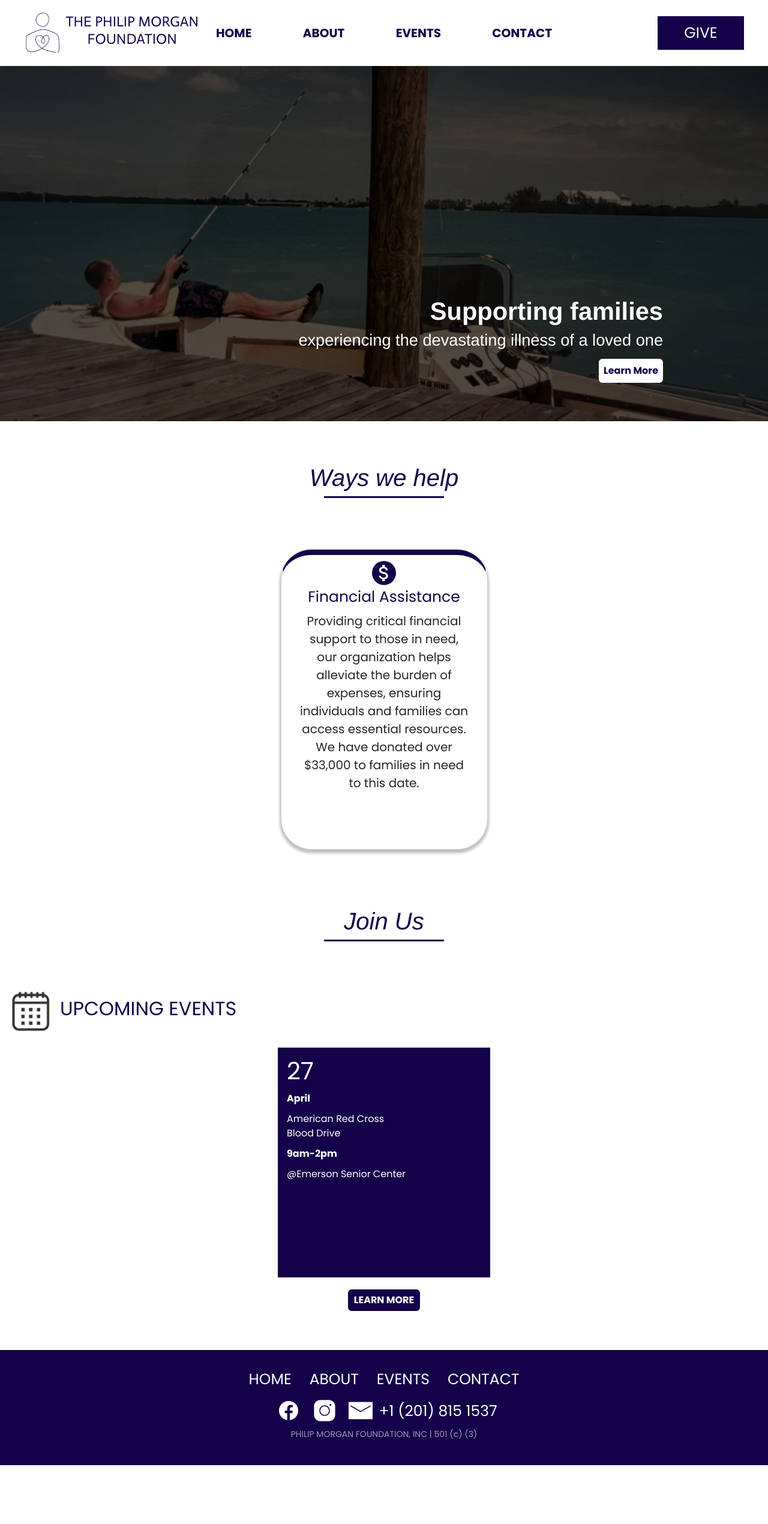
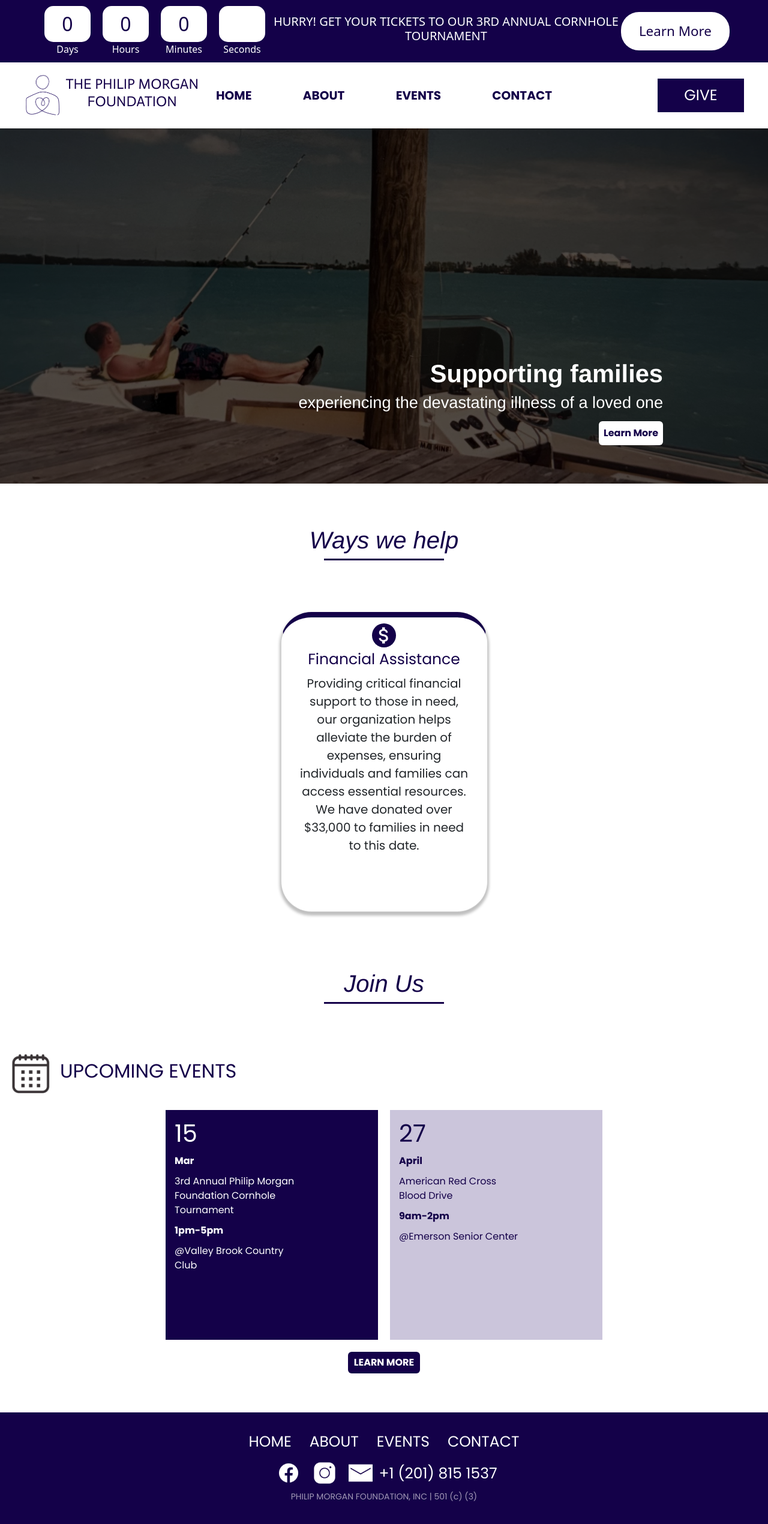
Before and after one commit to jaymbans/phillip-morgan-foundation, a React (Create React App) app in the folder philip-morgan-foundation/: page / in a window 1280 px wide. Shown: the top 2540 px of the page at 60% size. Before the commit the page ends 2442 px from the top, so only its background shows below. Built offline with nearby package versions, Linux system fonts and the light colour scheme; a web font is replaced by a local one.

Commit message:
add new cornhole tournament date

```diff
--- a/philip-morgan-foundation/src/App.js
+++ b/philip-morgan-foundation/src/App.js
@@ -21,16 +21,16 @@ function App() {
           <Route path="events" element={<PageLayout children={<Events />} />} />
           <Route path="contact" element={<PageLayout children={<Contact />} />} />
           <Route path="donate" element={<PageLayout children={<Donate />} />} />
-          {/* <Route path="cornhole-event"
-            element={<CornholeEvent />} /> */}
-          {/* <Route path="cornhole-event/donate"
+          <Route path="cornhole-event"
+            element={<CornholeEvent />} />
+          <Route path="cornhole-event/donate"
             element={<PageLayout children={
               <Donate
-                title='Buy tickets to the 2nd Annual PMF Foundation Cornhole torunament by March 31st'
+                title='Buy tickets to the 3rd Annual PMF Foundation Cornhole torunament by March 15th'
                 action='Buy tickets through'
                 qrLink={require("./media/cornhole-qr-code.png")}
-                formLink={"https://www.zeffy.com/en-US/ticketing/ef02f6bb-8a09-4839-b3a7-83d3a872cc10"} />
-            } />} /> */}
+                formLink={"https://www.zeffy.com/embed/ticketing/3rd-annual-philip-morgan-foundation-cornhole-tournament-fundraiser"} />
+            } />} />
           <Route path="*" element={<NotFound />} />
         </Routes>
       </Router>
--- a/philip-morgan-foundation/src/PageComponents/Home/Home.jsx
+++ b/philip-morgan-foundation/src/PageComponents/Home/Home.jsx
@@ -54,7 +54,8 @@ function Home() {
               })
             }
           </div>
-          <Link to='/events' className="blue btn">learn more</Link>
+          <Link to='/cornhole-event' className="blue btn">learn more</Link>
+          {/* <Link to='/events' className="blue btn">learn more</Link> */}
         </div>
       </section>
     </div>
--- a/philip-morgan-foundation/src/PageComponents/NavBar.jsx
+++ b/philip-morgan-foundation/src/PageComponents/NavBar.jsx
@@ -41,7 +41,7 @@ function Navbar({ }) {
       <div className="nav-mid">
         <Link to='/'>HOME</Link>
         <Link to='/about'>ABOUT</Link>
-        <Link to='/events'>EVENTS</Link>
+        <Link to='/cornhole-event'>EVENTS</Link>
         <Link to='/contact'>CONTACT</Link>
         <Link to='/donate'>DONATE</Link>
       </div>
--- a/philip-morgan-foundation/src/PageComponents/PopupEvents/CornholeEvent.jsx
+++ b/philip-morgan-foundation/src/PageComponents/PopupEvents/CornholeEvent.jsx
@@ -17,11 +17,11 @@ function CornholeEvent() {
           <div className="content">
             <div className="left">
               <h1>Join Us</h1>
-              <h3>
-                FOR THE 2ND ANNUAL PHILIP MORGAN FOUNDATION CORNHOLE TOURNAMENT
+              <h3 className='text-white'>
+                FOR THE 3RD ANNUAL PHILIP MORGAN FOUNDATION CORNHOLE TOURNAMENT
               </h3>
               <div className="link-container">
-                <a href={"https://res.cloudinary.com/hxn9dbuhd/image/upload/v1706203924/hdcduxpmixnvul37uamq.png"}
+                <a href={"https://res.cloudinary.com/hxn9dbuhd/image/upload/v1736027321/xxksd4zoasssdcg3yxda.png"}
                   target='_blank'>
                   Open Flyer
                 </a>
@@ -30,7 +30,7 @@ function CornholeEvent() {
                 </Link>
               </div>
               <p>
-                Indoors at Valley Brook Country Club | April 06 at 1pm
+                Indoors at Valley Brook Country Club | March 22 at 1pm
               </p>
               <small>
                 15 River Vale Road
@@ -45,6 +45,24 @@ function CornholeEvent() {
               <small>
                 All proceeds go to the Philip Morgan Foundation Inc. 501 (c) (3)
               </small>
+              <div className='rules d-flex align-items-center justify-content-center flex-column'>
+                <h3 className='text-primary'>RULES</h3>
+                <strong>
+                  <h4>
+                    <u className='text-primary'>
+                      THIS IS A FUNDRAISER
+                    </u>
+                  </h4>
+                </strong>
+                <h4 className="text-primary">
+                  <ol>
+                    <li>It is not a regulation event</li>
+                    <li>Distance & Height between boards may vary</li>
+                    <li>Everyone <u>must</u> use bags provided</li>
+                    <li>If a bag hits the ceiling, the point does not count</li>
+                  </ol>
+                </h4>
+              </div>
             </div>
             <div className="right">
               <Link to="/events">
@@ -55,7 +73,7 @@ function CornholeEvent() {
             </div>
           </div>
           <div className="phone-number">
-            Text or Call 201 294 3265 to reserve tickets by March 31st
+            Text or Call 201 294 3265 to reserve tickets by March 15th
           </div>
         </main>
       </div>
--- a/philip-morgan-foundation/src/PageComponents/PopupEvents/_PopupEvents.scss
+++ b/philip-morgan-foundation/src/PageComponents/PopupEvents/_PopupEvents.scss
@@ -72,7 +72,6 @@
 
         h3 {
           font-size: 3rem;
-          color: white;
           text-align: center;
           font-family: $knewave;
 
@@ -129,6 +128,10 @@
         }
 
         img {
+          margin: 10px 0;
+        }
+
+        .rules {
           margin: 10px 0;
         }
       }
--- a/philip-morgan-foundation/src/components/EventCountDown/EventCountDown.jsx
+++ b/philip-morgan-foundation/src/components/EventCountDown/EventCountDown.jsx
@@ -4,7 +4,7 @@ import { Link } from 'react-router-dom'
 
 function EventCountDown() {
   const currentYear = new Date().getFullYear();
-  const targetDate = new Date(currentYear, 2, 31, 0, 0, 0)
+  const targetDate = new Date(currentYear, 2, 15, 0, 0, 0)
 
   const calculateTimeLeft = () => {
     const now = new Date().getTime();
@@ -79,7 +79,7 @@ function EventCountDown() {
         </div>
       </div>
       <h1 className="middle">
-        HURRY! GET YOUR TICKETS TO OUR 2ND ANNUAL CORNHOLE TOURNAMENT
+        HURRY! GET YOUR TICKETS TO OUR 3RD ANNUAL CORNHOLE TOURNAMENT
       </h1>
       <div className="right">
         <Link to="/cornhole-event">Learn More</Link>
--- a/philip-morgan-foundation/src/components/Layout/PageLayout.jsx
+++ b/philip-morgan-foundation/src/components/Layout/PageLayout.jsx
@@ -2,10 +2,12 @@ import React, { useState } from 'react'
 import Navbar from '../../PageComponents/NavBar'
 import Footer from '../../PageComponents/Footer'
 import "./_PageLayout.scss"
+import EventCountDown from '../EventCountDown/EventCountDown'
 
 function PageLayout({ children }) {
   return (
     <div id='page-layout'>
+      <EventCountDown />
       <Navbar />
       {children}
       <Footer />
--- a/philip-morgan-foundation/src/data/eventsData.js
+++ b/philip-morgan-foundation/src/data/eventsData.js
@@ -25,6 +25,17 @@ const eventsData = [
     ]
   },
   {
+    day: '15',
+    month: 'Mar',
+    title: '3rd Annual Philip Morgan Foundation Cornhole Tournament',
+    locationName: 'Valley Brook Country Club',
+    locationAddress: '15 River Vale Road, River Vale, NJ 07675',
+    sponsorUrl: '',
+    timeframe: "1pm-5pm",
+    isActive: true,
+    attachments: []
+  },
+  {
     day: '27',
     month: 'April',
     title: 'American Red Cross Blood Drive',
```
